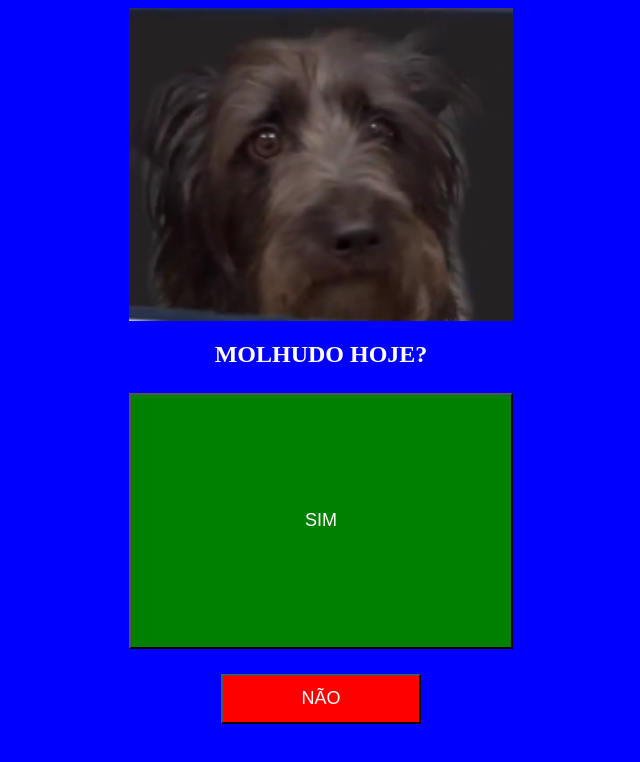
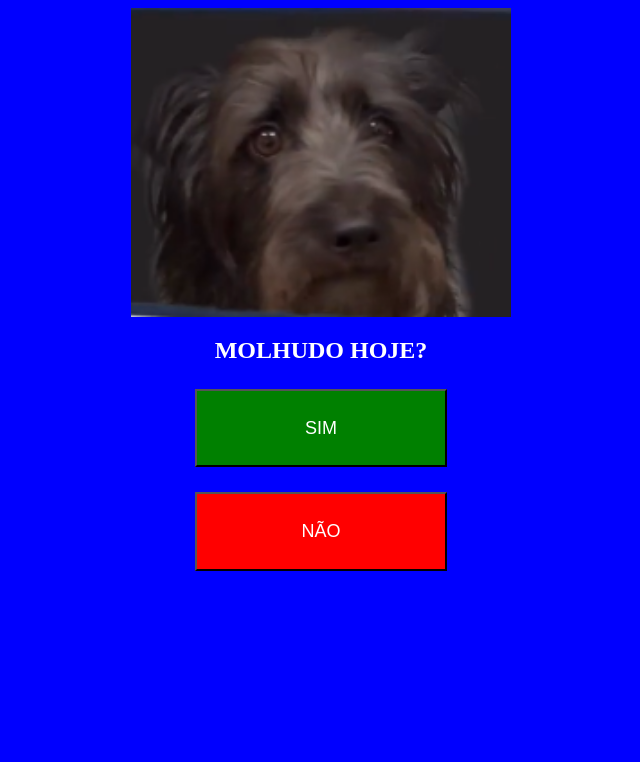
Before and after one commit to Jonathanfdr/pepitos, a plain HTML site: page index.html in a window 1280 px wide. Shown: the whole page, without its empty margins (319-959 px from the left). Drawn offline with Linux system fonts and the light colour scheme.

Commit message:
Update index.html

```diff
--- a/index.html
+++ b/index.html
@@ -22,10 +22,10 @@
 
 <body bgcolor="blue">
     <div style="width: 100%; text-align: center;">
-        <div><img src="ohgente.png" style="width:30vw"></div>
+        <div><img src="ohgente.png" style="width:30%"></div>
         <div style="color: white"><h2>MOLHUDO HOJE?</h2></div>
-        <div style="margin-top: 25px;"><button onclick="toca()" id="sim" style="font-size: large; font-style: bold ;width: 30vw; height: 20vw; background-color: green; color: white;">SIM</button></div>
-        <div style="margin-top: 25px;"><button onclick="abaixa()" id="nao" style="font-size: large; font-style: bold ;width: 200px; height: 50px; background-color: red; color: white;">NÃO</button></div>
+        <div style="margin-top: 25px;"><button onclick="toca()" id="sim" style="font-size: large; font-style: bold ;width: 20%; height: 10%; background-color: green; color: white;">SIM</button></div>
+        <div style="margin-top: 25px;"><button onclick="abaixa()" id="nao" style="font-size: large; font-style: bold ;width: 20%; height: 10%; background-color: red; color: white;">NÃO</button></div>
         <audio id="audio">
             <source src="pepito.mp3" type="audio/mp3">
         </audio>
```
